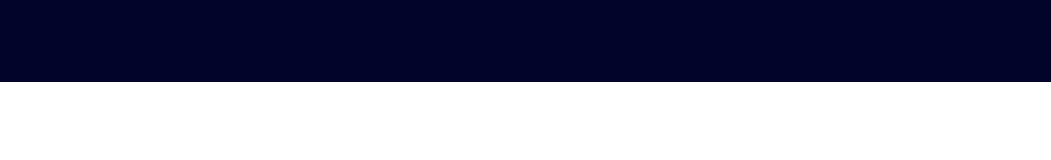
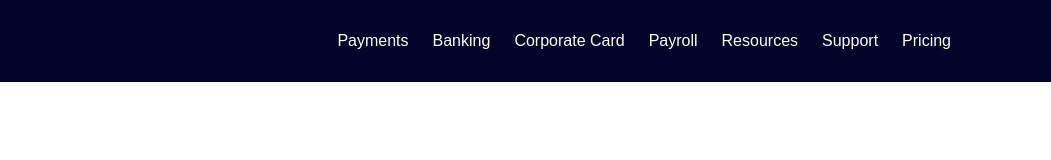
Before and after one commit to sudhanshupatel02/Tailwind, a website built with Vite: page index.html in a window 1280 px wide. Shown: the full height of the page, 229-1280 px from the left. Built offline with nearby package versions, Linux system fonts and the light colour scheme.

Commit message:
Tailwind 3

```diff
--- a/index.html
+++ b/index.html
@@ -20,7 +20,64 @@
          height="30px"/>
      </a>
 
+     <ul class="flex space-x-6">
+      <li class="text-white font-mullish py-7 hover:text-lightBlue cursor-pointer
+       transition-all duration-200 relative group hidden lg:block">
+      <a href="#">Payments</a>
 
+      <div class="absolute bottom-0 w-full h-1 bg-lightBlue hidden group-hover:block
+      transition-all duration-200" ></div>
+      </li>
+
+      <li class="text-white font-mullish py-7 hover:text-lightBlue cursor-pointer
+       transition-all duration-200 relative group hidden lg:block">
+      <a href="#">Banking</a>
+
+      <div class="absolute bottom-0 w-full h-1 bg-lightBlue hidden group-hover:block
+      transition-all duration-200" ></div>
+      </li>
+
+
+      <li class="text-white font-mullish py-7 hover:text-lightBlue cursor-pointer
+       transition-all duration-200 relative group hidden lg:block">
+      <a href="#">Corporate Card</a>
+
+      </li>
+
+
+      <li class="text-white font-mullish py-7 hover:text-lightBlue cursor-pointer
+       transition-all duration-200 relative group hidden lg:block">
+      <a href="#">Payroll</a>
+
+      </li>
+
+
+      <li class="text-white font-mullish py-7 hover:text-lightBlue cursor-pointer
+       transition-all duration-200 relative group hidden lg:block">
+      <a href="#">Resources</a>
+
+      <div class="absolute bottom-0 w-full h-1 bg-lightBlue hidden group-hover:block
+      transition-all duration-200" ></div>
+      </li>
+
+
+      <li class="text-white font-mullish py-7 hover:text-lightBlue cursor-pointer
+       transition-all duration-200 relative group hidden lg:block">
+      <a href="#">Support</a>
+
+      <div class="absolute bottom-0 w-full h-1 bg-lightBlue hidden group-hover:block
+      transition-all duration-200" ></div>
+      </li>
+
+
+      <li class="text-white font-mullish py-7 hover:text-lightBlue cursor-pointer
+       transition-all duration-200 relative group hidden lg:block">
+      <a href="#">Pricing</a>
+
+      <div class="absolute bottom-0 w-full h-1 bg-lightBlue hidden group-hover:block
+      transition-all duration-200" ></div>
+      </li>
+  </ul>
    </nav>
 </body>
 </html>
```
